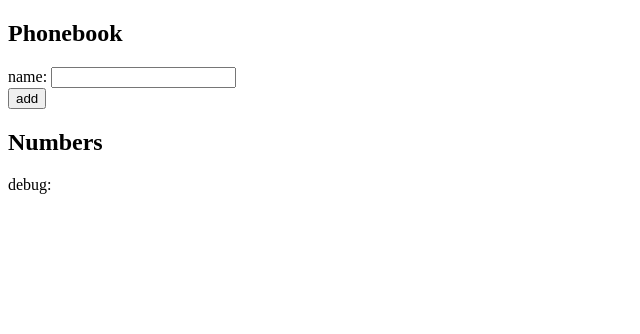
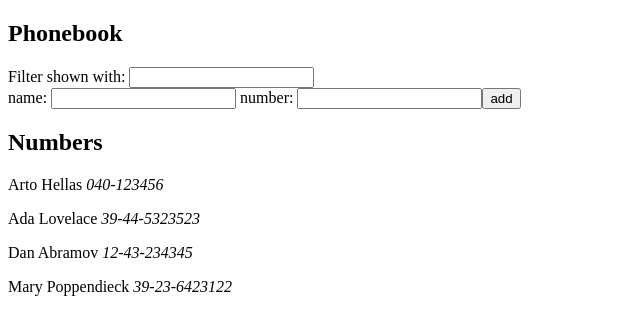
Before and after one commit to Duola224/fsopen-react, a React (Vite) app in the folder phonebook/: page / in a window 1280 px wide. Shown: the top 334 px of the page, without its empty margins (0-640 px from the left). Built offline with nearby package versions, Linux system fonts and the light colour scheme.

Commit message:
Part2-b: Exercises 2.6-2.10

```diff
--- a/phonebook/src/App.jsx
+++ b/phonebook/src/App.jsx
@@ -1,24 +1,49 @@
 import { useState } from 'react'
+import PersonForm from './components/PersonForm'
+import Filter from './components/Filter'
+import Numbers from './components/Numbers'
 
 const App = () => {
   const [persons, setPersons] = useState([
-    { name: 'Arto Hellas' }
+    { name: 'Arto Hellas', number: '040-123456', id: 1 },
+    { name: 'Ada Lovelace', number: '39-44-5323523', id: 2 },
+    { name: 'Dan Abramov', number: '12-43-234345', id: 3 },
+    { name: 'Mary Poppendieck', number: '39-23-6423122', id: 4 }
   ])
+
   const [newName, setNewName] = useState('')
+  const [newNumber, setNewNumber] = useState('')
+  const [person, setPerson] = useState({})
+  const [search, setSearch] = useState('')
+
+  const handleNameChange = (event) => {
+    setNewName(event.target.value)
+  }
+
+  const handleNumberChange = (event) => {
+    setNewNumber(event.target.value)
+  }
+
+  const addName = (event) => {
+    event.preventDefault()
+    const found = persons.find((person) => person.name.toLocaleLowerCase() == newName.toLocaleLowerCase())
+    !found ?
+      setPersons(persons.concat({ name: newName, number: newNumber, id: persons.length + 1 })) : alert(`${newName} already exist!`)
+    setNewName('')
+    setNewNumber('')
+  }
+
+  const handleSearch = (event) => {
+    setSearch(event.target.value)
+  }
 
   return (
     <div>
       <h2>Phonebook</h2>
-      <form>
-        <div>
-          name: <input />
-        </div>
-        <div>
-          <button type="submit">add</button>
-        </div>
-      </form>
+      <Filter search={search} handleSearch={handleSearch} />
+      <PersonForm submitFn={addName} name={newName} number={newNumber} handleName={handleNameChange} handleNumber={handleNumberChange} />
       <h2>Numbers</h2>
-      <div>debug: {newName}</div>
+      <Numbers search={search} persons={persons} />
     </div>
   )
 }
--- /dev/null
+++ b/phonebook/src/components/Filter.jsx
@@ -0,0 +1,5 @@
+const Filter = ({ search, handleSearch }) => <>
+  <label htmlFor="search">Filter shown with: </label><input type="text" value={search} onChange={handleSearch} />
+</>
+
+export default Filter
--- /dev/null
+++ b/phonebook/src/components/Numbers.jsx
@@ -0,0 +1,13 @@
+import Person from '../components/Person'
+
+const Numbers = ({ search, persons }) =>
+  <>{!search ?
+    <>{persons.map(person =>
+      <Person key={person.id} name={person.name} number={person.number} />
+    )} </> : persons.filter(personToFilter => personToFilter.name.toLowerCase().includes(search.toLowerCase())).map(
+      personFiltered =>
+        <Person key={personFiltered.id} name={personFiltered.name} number={personFiltered.number} />
+    )}
+  </>
+
+  export default Numbers
--- /dev/null
+++ b/phonebook/src/components/Person.jsx
@@ -0,0 +1,2 @@
+const Person = ({ name, number }) => <><p>{name} <i>{number}</i></p></>
+export default Person
--- /dev/null
+++ b/phonebook/src/components/PersonForm.jsx
@@ -0,0 +1,12 @@
+const PersonForm = (props) =>
+  <>
+    <form onSubmit={props.submitFn}>
+      <div>
+        <label htmlFor="name">name:</label> <input value={props.name} onChange={props.handleName} /> <span> </span>
+        <label htmlFor="number">number:</label> <input value={props.number} onChange={props.handleNumber} />
+        <button type="submit">add</button>
+      </div>
+    </form>
+  </>
+
+  export default PersonForm
```
